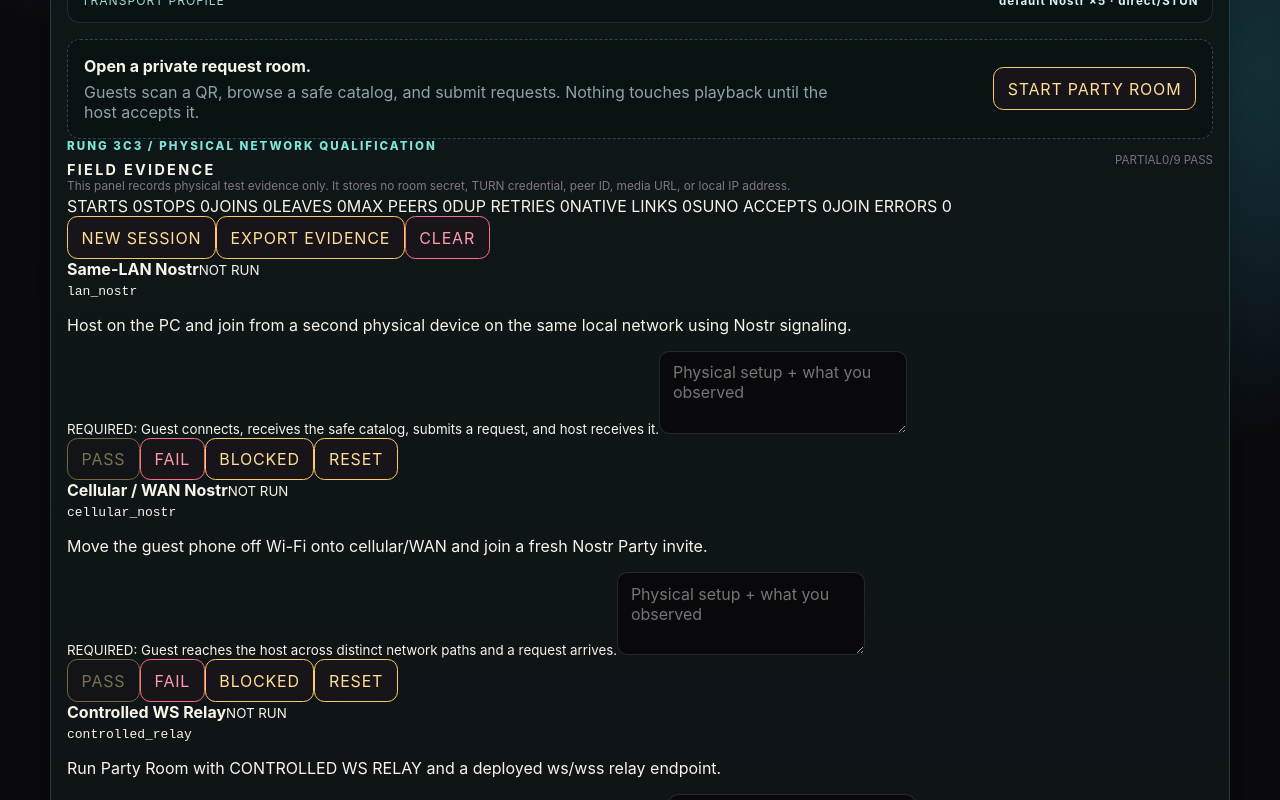
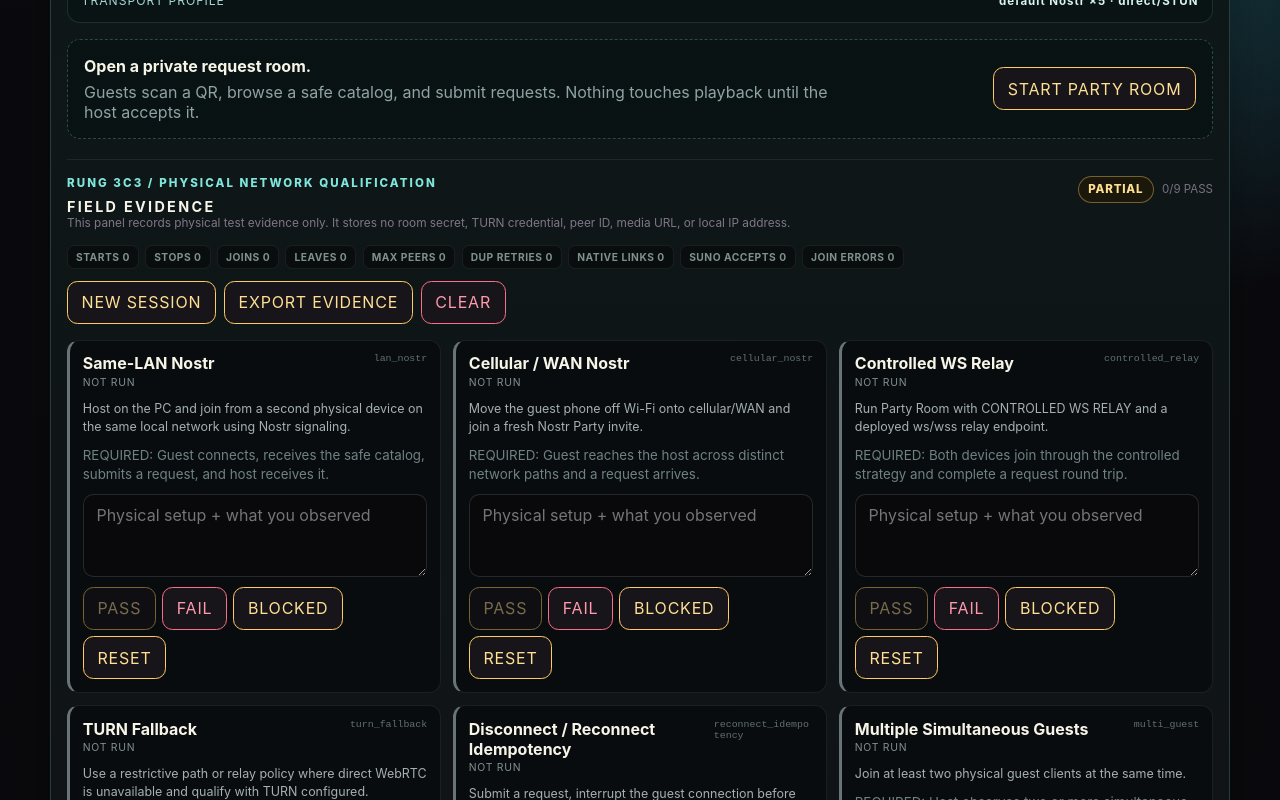
Before and after one commit to MichaelWave369/JukeBot, a React (Vite) app: page / in a window 1280 px wide. Shown: the part 760-1560 px from the top of the page. Built offline with nearby package versions, Linux system fonts and the light colour scheme.

Commit message:
style: add Party field qualification dashboard

```diff
--- a/src/styles.css
+++ b/src/styles.css
@@ -1118,3 +1118,174 @@ button:disabled {
     grid-template-columns: .9fr 1.5fr .55fr 1fr 1fr 1fr;
   }
 }
+
+
+/* Physical qualification */
+.qualification-panel {
+  margin-top: 1.25rem;
+  padding-top: 1rem;
+  border-top: 1px solid #ffffff12;
+}
+
+.qualification-head {
+  align-items: flex-start;
+}
+
+.qualification-summary {
+  display: flex;
+  gap: .5rem;
+  align-items: center;
+  flex-wrap: wrap;
+  color: #869596;
+  font-size: .72rem;
+}
+
+.qualification-overall {
+  display: inline-flex;
+  align-items: center;
+  padding: .35rem .6rem;
+  border: 1px solid #ffffff20;
+  border-radius: 999px;
+  font-weight: 800;
+  letter-spacing: .07em;
+}
+
+.qualification-overall.field_qualified {
+  color: #7ee6db;
+  border-color: #7ee6db66;
+  background: #0a1818;
+}
+
+.qualification-overall.partial {
+  color: #ffdf92;
+  border-color: #ffcc6466;
+  background: #1b170b;
+}
+
+.qualification-overall.fail {
+  color: #ff9aad;
+  border-color: #ff6d8666;
+  background: #1b0b10;
+}
+
+.qualification-observations {
+  display: flex;
+  flex-wrap: wrap;
+  gap: .4rem;
+  margin-top: .75rem;
+}
+
+.qualification-observations span {
+  padding: .3rem .5rem;
+  border-radius: .45rem;
+  background: #090d0e;
+  border: 1px solid #ffffff12;
+  color: #7f9090;
+  font-size: .64rem;
+  font-weight: 700;
+  letter-spacing: .05em;
+}
+
+.qualification-actions {
+  display: flex;
+  gap: .5rem;
+  flex-wrap: wrap;
+  margin-top: .75rem;
+}
+
+.qualification-grid {
+  display: grid;
+  grid-template-columns: repeat(auto-fit, minmax(290px, 1fr));
+  gap: .75rem;
+  margin-top: 1rem;
+}
+
+.qualification-card {
+  display: grid;
+  align-content: start;
+  gap: .65rem;
+  min-width: 0;
+  padding: .8rem;
+  border: 1px solid #ffffff14;
+  border-left: 3px solid #687475;
+  border-radius: .75rem;
+  background: #090c0e;
+}
+
+.qualification-card.status-pass {
+  border-left-color: #7ee6db;
+}
+
+.qualification-card.status-fail {
+  border-left-color: #ff6d86;
+}
+
+.qualification-card.status-blocked {
+  border-left-color: #ffcc64;
+}
+
+.qualification-card-head {
+  display: flex;
+  justify-content: space-between;
+  align-items: flex-start;
+  gap: .75rem;
+}
+
+.qualification-card-head strong,
+.qualification-card-head small {
+  display: block;
+}
+
+.qualification-card-head small {
+  margin-top: .18rem;
+  color: #819091;
+  font-size: .65rem;
+  letter-spacing: .07em;
+}
+
+.qualification-card-head code {
+  color: #607071;
+  font-size: .62rem;
+  overflow-wrap: anywhere;
+}
+
+.qualification-card p {
+  margin: 0;
+  color: #a5b0b0;
+  font-size: .78rem;
+  line-height: 1.45;
+}
+
+.qualification-proof {
+  color: #6f8282;
+  line-height: 1.4;
+}
+
+.qualification-card textarea {
+  min-height: 78px;
+}
+
+.qualification-buttons {
+  display: flex;
+  gap: .4rem;
+  flex-wrap: wrap;
+}
+
+.qualification-evidence {
+  display: flex;
+  gap: .35rem;
+  flex-wrap: wrap;
+  padding-top: .55rem;
+  border-top: 1px solid #ffffff10;
+}
+
+.qualification-evidence span {
+  color: #6f8081;
+  font-size: .63rem;
+}
+
+@media (max-width: 620px) {
+  .qualification-card-head {
+    flex-direction: column;
+  }
+}
```
